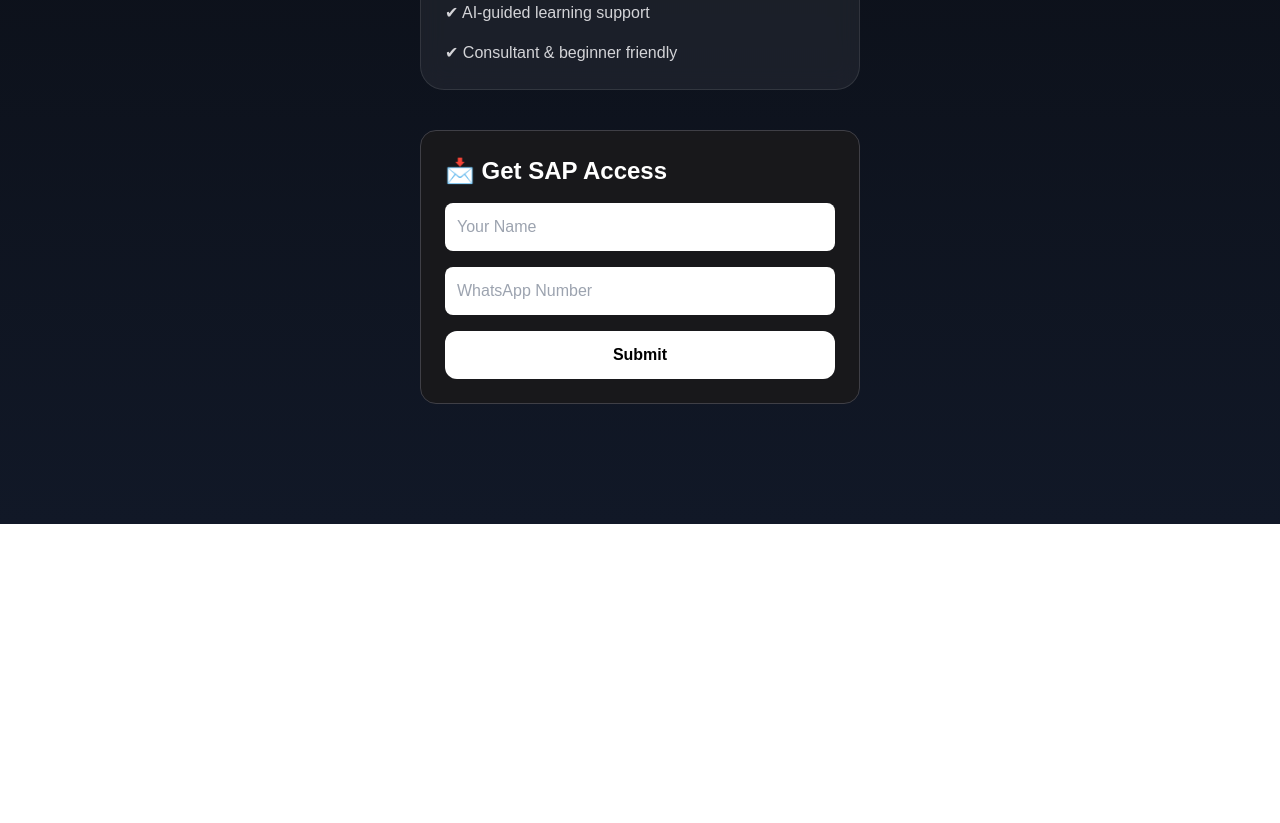
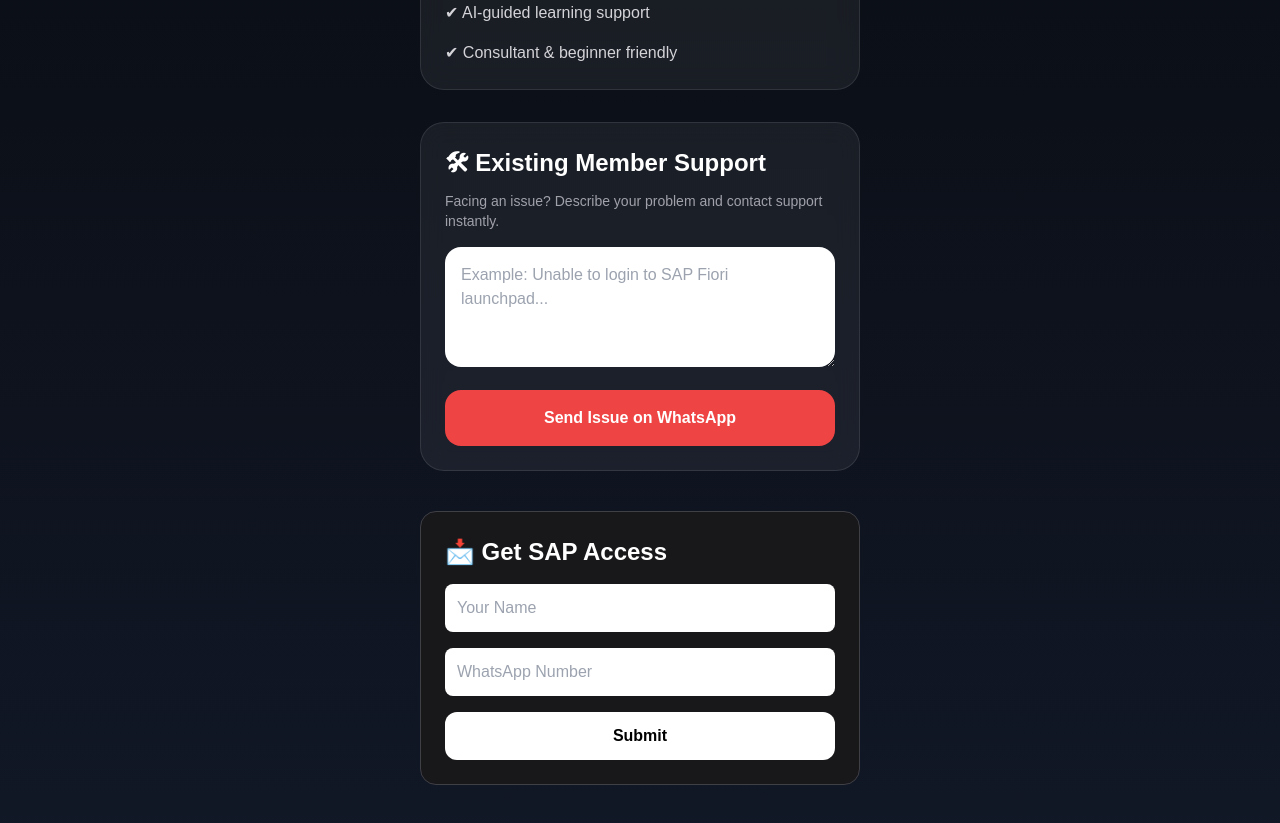
Before and after one commit to bhimsunnyraj-bolluru/Sap-livekit, a Next.js app: page / in a window 1280 px wide. Shown: the part 1000-1823 px from the top of the page. Before the commit the page ends 1524 px from the top, so only its background shows below. Built offline with nearby package versions, Linux system fonts and the light colour scheme.

Commit message:
Add existing member support section

```diff
--- a/app/page.tsx
+++ b/app/page.tsx
@@ -1,5 +1,6 @@
 import VoiceAssistant from '../components/VoiceAssistant'
 import LeadForm from '../components/LeadForm'
+import SupportCard from '../components/SupportCard'
 
 export default function Home() {
   const whatsappBase = 'https://wa.me/918332992627?text='
@@ -98,6 +99,8 @@ export default function Home() {
           </div>
         </div>
 
+        <SupportCard />
+
         <LeadForm />
       </section>
 
```
